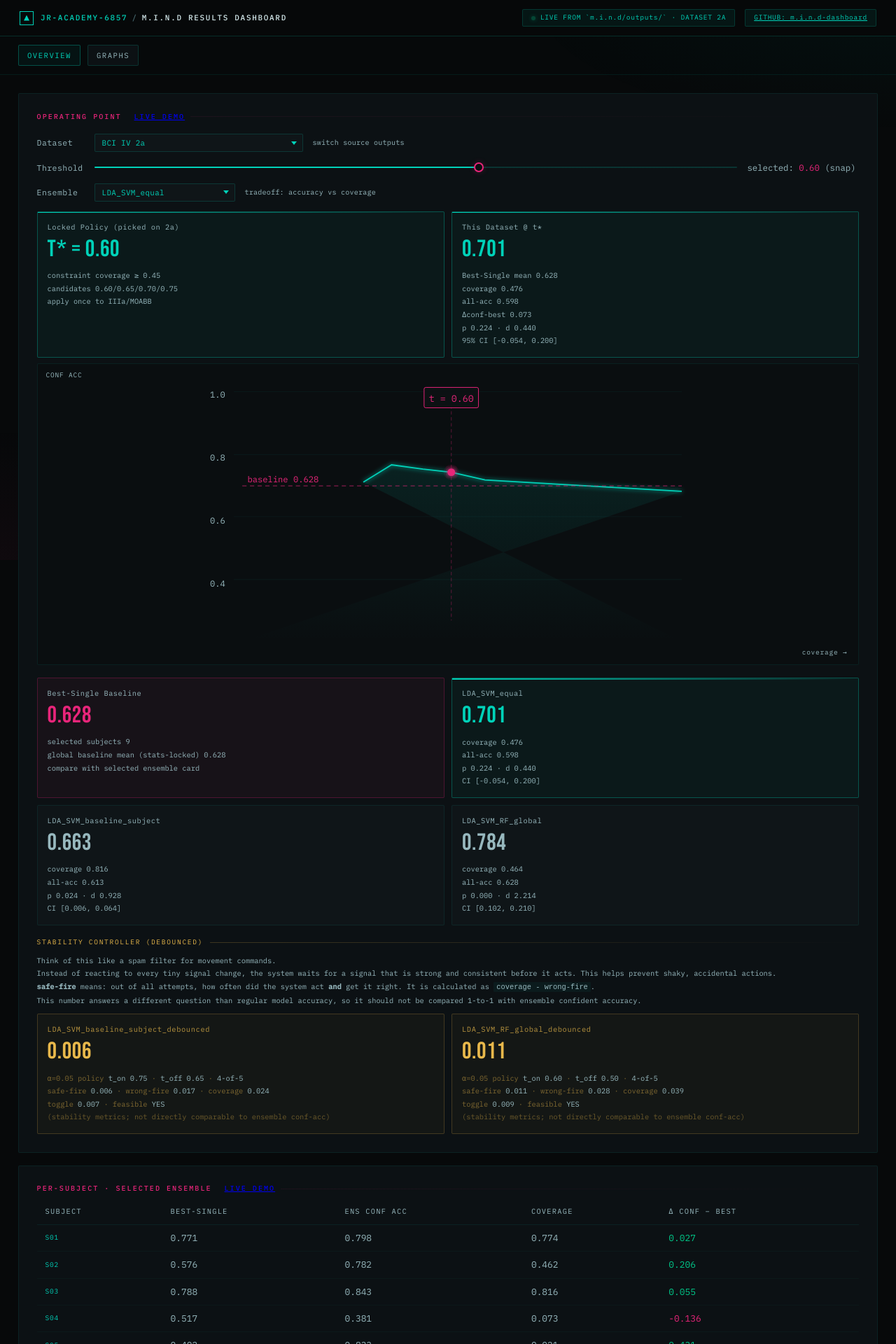
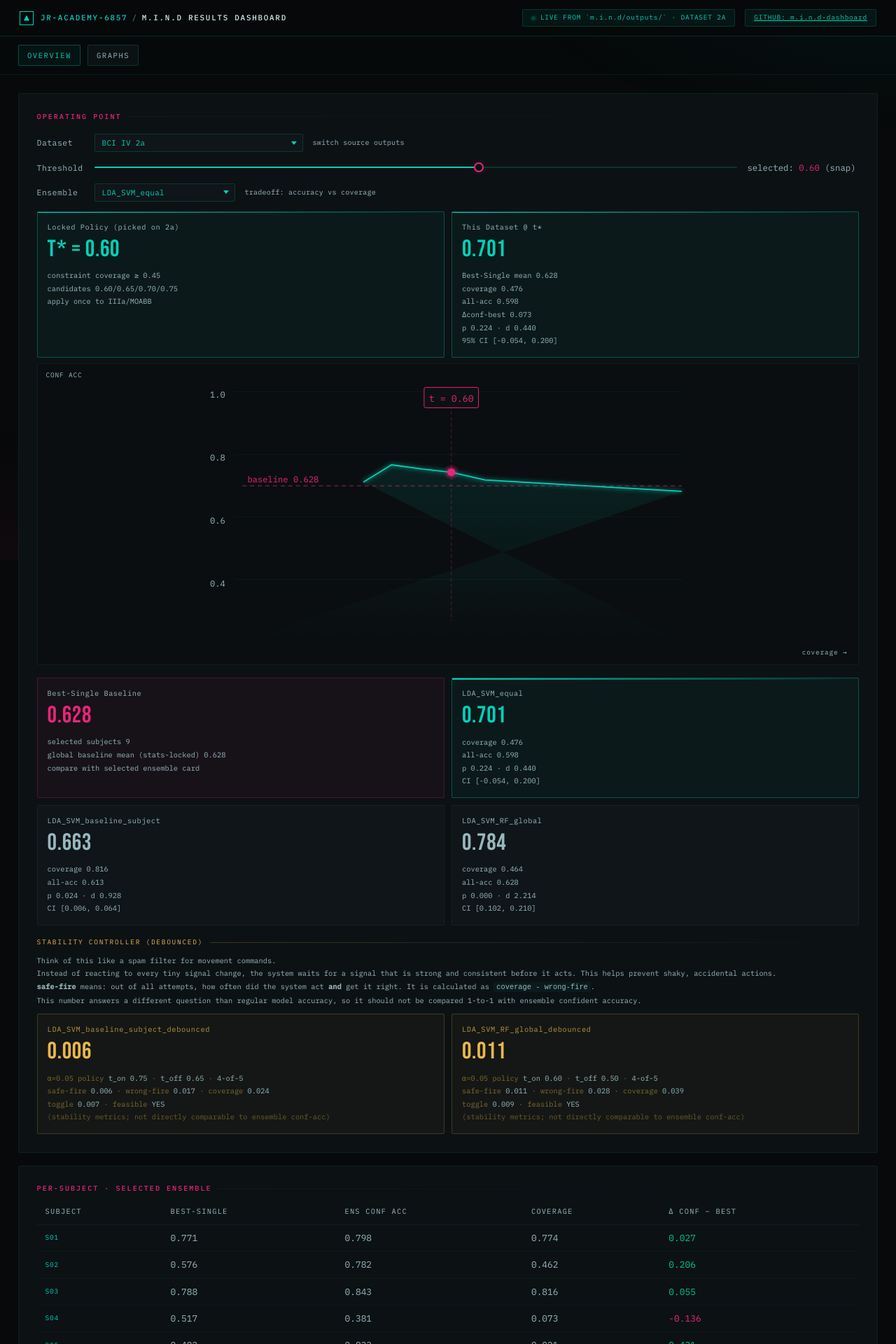
Before and after one commit to junior-academy/m.i.n.d-dashboard, a Next.js app: page / in a window 1280 px wide. Shown: the top 1920 px of the page at 70% size. Built offline with nearby package versions, Linux system fonts and the light colour scheme.

Commit message:
Update ui.tsx

```diff
--- a/app/ui.tsx
+++ b/app/ui.tsx
@@ -5,7 +5,6 @@ import type { DashboardData, GridPoint, MoabbPipelineStatsRow, MoabbPerSubjectRo
 
 type Props = { datasets: Record<string, DashboardData> };
 const DASHBOARD_GITHUB_URL = "https://github.com/junior-academy/m.i.n.d-dashboard";
-const LIVE_DEMO_URL = "https://m-i-n-d-dashboard.vercel.app/";
 
 function round3(x: number) {
   if (!Number.isFinite(x)) return "NA";
@@ -257,12 +256,7 @@ function MoabbPanel(props: {
       <div className="shell shellSingle">
         <div className="col">
           <div className="section">
-            <div className="sec-label">
-              External Validation
-              <a href={LIVE_DEMO_URL} target="_blank" rel="noreferrer" style={{ marginLeft: 10 }}>
-                LIVE DEMO
-              </a>
-            </div>
+            <div className="sec-label">External Validation</div>
 
             <div className="control-row">
               <div className="ctrl-label">Dataset</div>
@@ -303,12 +297,7 @@ function MoabbPanel(props: {
           </div>
 
           <div className="section" style={{ flex: 1 }}>
-            <div className="sec-label">
-              MOABB Results
-              <a href={LIVE_DEMO_URL} target="_blank" rel="noreferrer" style={{ marginLeft: 10 }}>
-                LIVE DEMO
-              </a>
-            </div>
+            <div className="sec-label">MOABB Results</div>
             <div className="table-wrap">
               <table>
                 <thead>
@@ -649,12 +638,7 @@ export default function DashboardClient({ datasets }: Props) {
 
         <div className="graphsShell">
           <div className="graphsDemo">
-            <div className="sec-label">
-              Pygame Demo
-              <a href={LIVE_DEMO_URL} target="_blank" rel="noreferrer" style={{ marginLeft: 10 }}>
-                LIVE DEMO
-              </a>
-            </div>
+            <div className="sec-label">Pygame Demo</div>
             <div className="demo-frame demo-frame-lg">
               <video
                 className="demo-video"
@@ -672,12 +656,7 @@ export default function DashboardClient({ datasets }: Props) {
           </div>
 
           <div className="graphsKey">
-            <div className="sec-label">
-              Key Plots
-              <a href={LIVE_DEMO_URL} target="_blank" rel="noreferrer" style={{ marginLeft: 10 }}>
-                LIVE DEMO
-              </a>
-            </div>
+            <div className="sec-label">Key Plots</div>
             <div className="graphsKeyGrid">
               {rightPlots.map(([label, file]) => (
                 <div key={file} className="plot-item">
@@ -697,12 +676,7 @@ export default function DashboardClient({ datasets }: Props) {
           </div>
 
           <div className="graphsBottom">
-            <div className="sec-label">
-              More Plots
-              <a href={LIVE_DEMO_URL} target="_blank" rel="noreferrer" style={{ marginLeft: 10 }}>
-                LIVE DEMO
-              </a>
-            </div>
+            <div className="sec-label">More Plots</div>
             <div className="graphsBottomGrid">
               {bottomPlots.map(([label, file]) => (
                 <div key={file} className="plot-item">
@@ -779,12 +753,7 @@ export default function DashboardClient({ datasets }: Props) {
         {/* LEFT */}
         <div className="col">
           <div className="section">
-            <div className="sec-label">
-              Operating Point
-              <a href={LIVE_DEMO_URL} target="_blank" rel="noreferrer" style={{ marginLeft: 10 }}>
-                LIVE DEMO
-              </a>
-            </div>
+            <div className="sec-label">Operating Point</div>
 
             <div className="control-row">
               <div className="ctrl-label">Dataset</div>
@@ -1116,12 +1085,7 @@ export default function DashboardClient({ datasets }: Props) {
           </div>
 
           <div className="section" style={{ flex: 1 }}>
-            <div className="sec-label">
-              Per-Subject · Selected Ensemble
-              <a href={LIVE_DEMO_URL} target="_blank" rel="noreferrer" style={{ marginLeft: 10 }}>
-                LIVE DEMO
-              </a>
-            </div>
+            <div className="sec-label">Per-Subject · Selected Ensemble</div>
             <div className="table-wrap">
               <table>
                 <thead>
```
